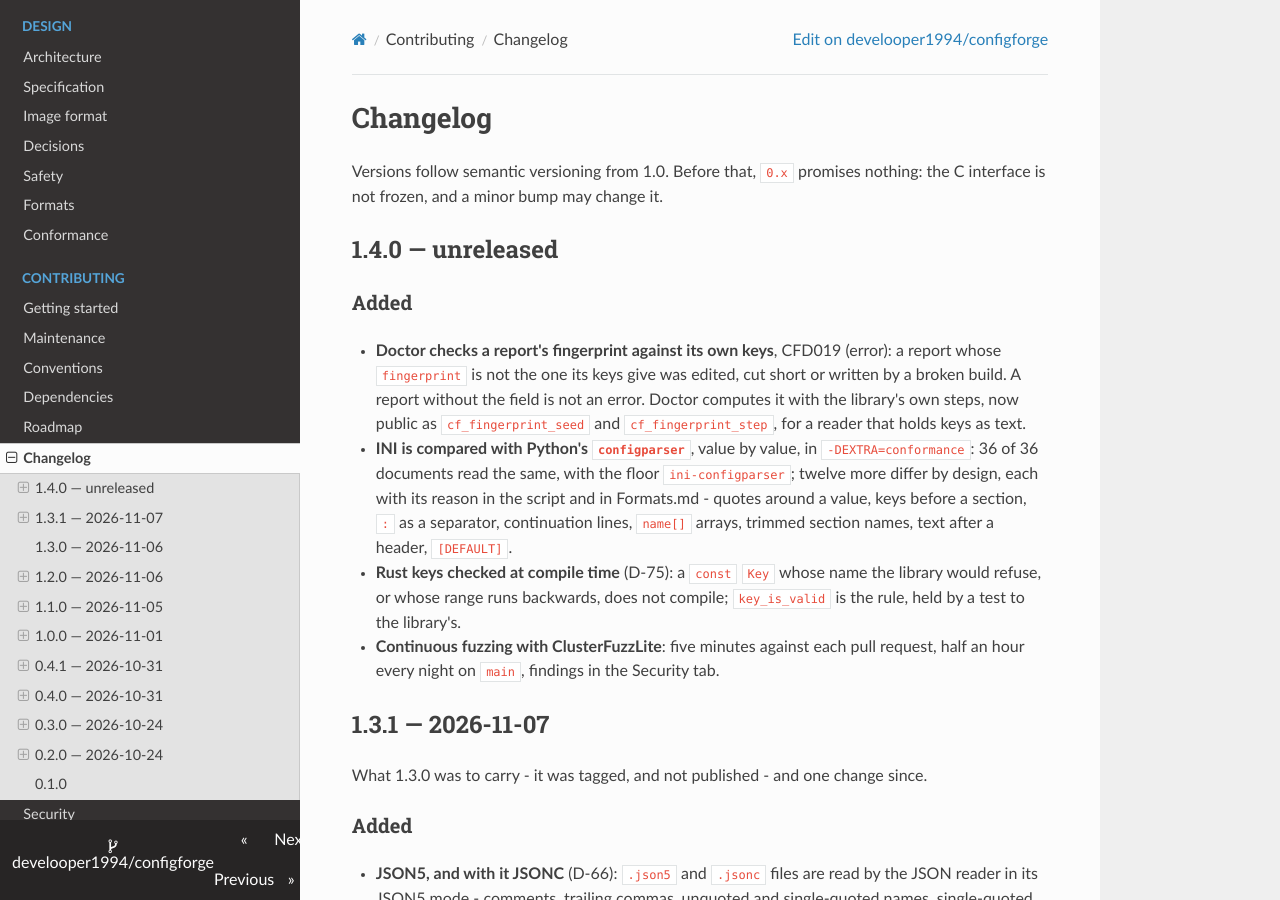
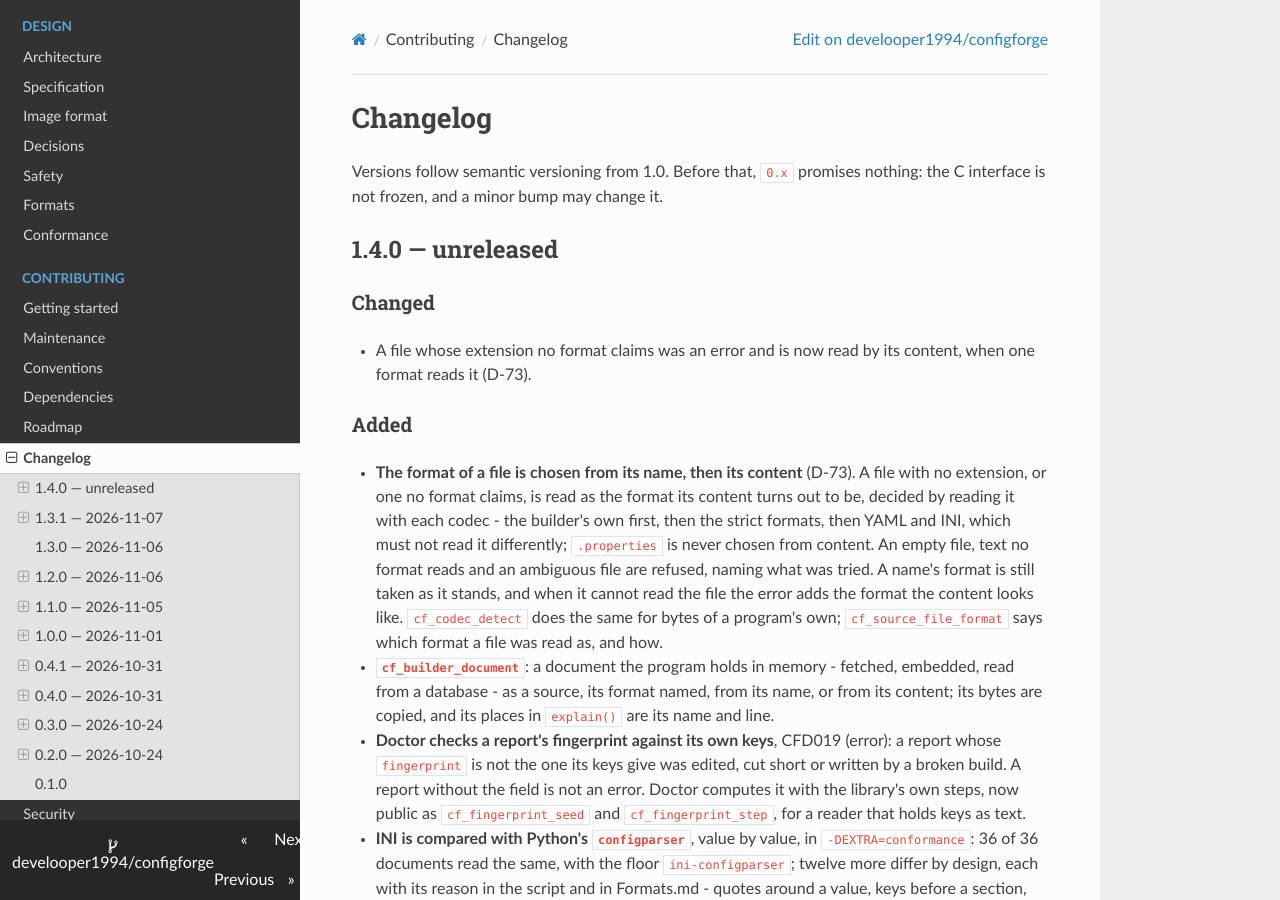
Before and after one commit to develooper1994/configforge, an MkDocs documentation site: the page built from CHANGELOG.md, in a window 1280 px wide and 900 px high. Built offline with MkDocs 1.6.1, drawn with Linux system fonts in a browser that asks for light colours.

Commit message:
D-73 in the CHANGELOG and the Roadmap
Files and in-memory documents take their format from the name, then the content; the rest of D-73 is under way.

```diff
--- a/CHANGELOG.md
+++ b/CHANGELOG.md
@@ -5,8 +5,28 @@ nothing: the C interface is not frozen, and a minor bump may change it.
 
 ## 1.4.0 — unreleased
 
+### Changed
+
+- A file whose extension no format claims was an error and is now read
+  by its content, when one format reads it (D-73).
+
 ### Added
 
+- **The format of a file is chosen from its name, then its content**
+  (D-73). A file with no extension, or one no format claims, is read as
+  the format its content turns out to be, decided by reading it with
+  each codec - the builder's own first, then the strict formats, then
+  YAML and INI, which must not read it differently; `.properties` is
+  never chosen from content. An empty file, text no format reads and an
+  ambiguous file are refused, naming what was tried. A name's format is
+  still taken as it stands, and when it cannot read the file the error
+  adds the format the content looks like. `cf_codec_detect` does the same
+  for bytes of a program's own; `cf_source_file_format` says which format
+  a file was read as, and how.
+- **`cf_builder_document`**: a document the program holds in memory -
+  fetched, embedded, read from a database - as a source, its format
+  named, from its name, or from its content; its bytes are copied, and
+  its places in `explain()` are its name and line.
 - **Doctor checks a report's fingerprint against its own keys**, CFD019
   (error): a report whose `fingerprint` is not the one its keys give was
   edited, cut short or written by a broken build. A report without the
```
Also changed, not shown: docs/Roadmap.md (+1 -1 lines), 2 other files.
